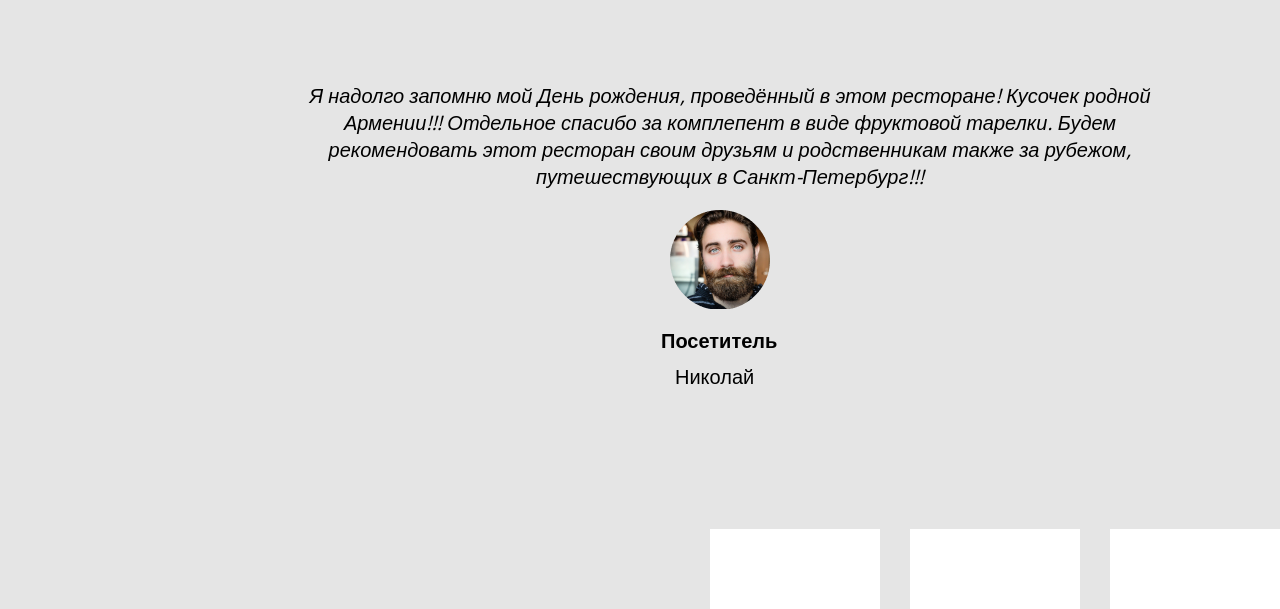
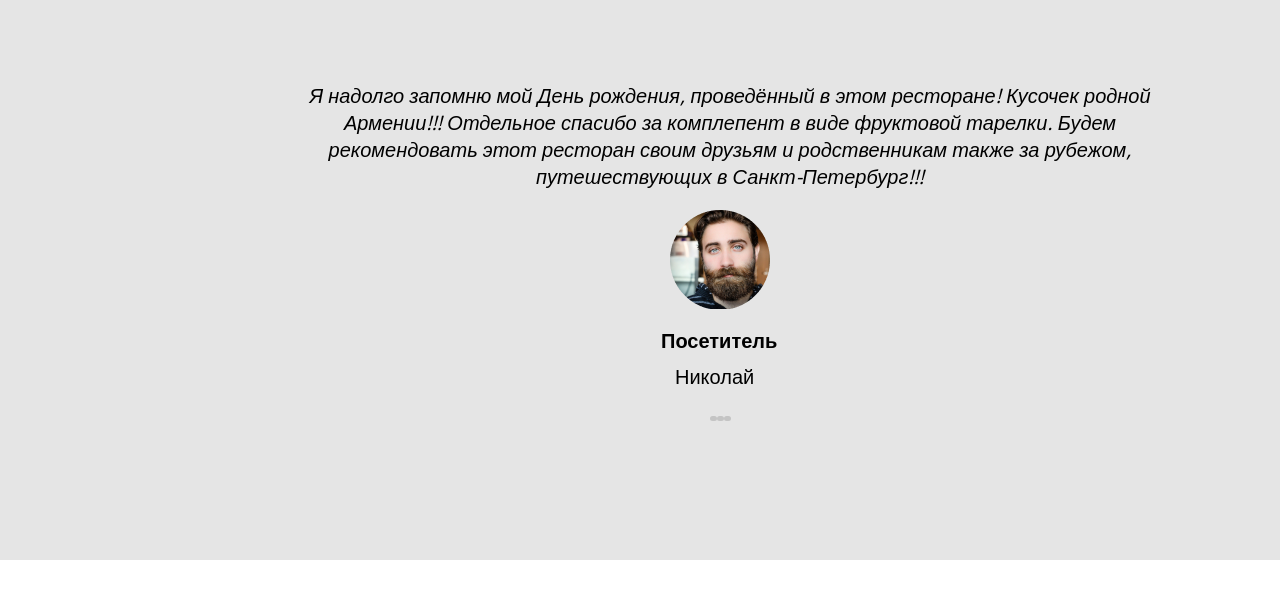
Before and after one commit to IgorLutoshkin/My-portfolio, a plain HTML site: page Our restaurant/index.html in a window 1280 px wide. Shown: the part 4167-4776 px from the top of the page. After the commit the page ends 4727 px from the top, so only its background shows below. Drawn offline with nearby package versions, Linux system fonts and the light colour scheme.

Commit message:
'feat: add scroll-menu__item/css'

```diff
--- a/Our restaurant/css/style.css
+++ b/Our restaurant/css/style.css
@@ -587,6 +587,7 @@ a {
 /* start feedback */
 .feedback {
   background-color: #e5e5e5;
+  padding-bottom: 139px;
 }
 .feedback__desc-wrap {
   padding-left: 270px;
@@ -594,7 +595,6 @@ a {
   padding-top: 104px;
   padding-bottom: 20px;
   width: 100%;
-
 }
 .feedback__desc {
   font-style: italic;
@@ -607,7 +607,6 @@ a {
 }
 .feedback__pic-wrap {
   display: block;
-  padding-bottom: 139px;
 }
 .feedback__pic {
   padding-left: 670px;
@@ -625,6 +624,7 @@ a {
   color: #000000;
 }
 .feedback__name {
+  padding-bottom: 26px;
   padding-left: 675px;
   font-style: normal;
   font-weight: 400;
@@ -632,11 +632,25 @@ a {
   line-height: 27px;
   color: #000000;
 }
-.scroll-menu__list{
+.scroll-menu__list {
   padding-left: 710px;
   display: flex;
-  justify-content:start;
+  justify-content: start;
   align-items: center;
 }
-
+.scroll-menu__item {
+  padding-right: 2px;
+  box-sizing: content-box;
+  width: 5px;
+  height: 5px;
+  background-color:#C4C4C4;
+  ;
+  border-radius: 5px;
+}
+.scroll-menu__item:hover {
+  width: 7px;
+  height: 7px;
+  box-sizing: border-box;
+  border: 1px solid #ff7400;
+}
 /* end feedback */
--- a/Our restaurant/index.html
+++ b/Our restaurant/index.html
@@ -348,9 +348,9 @@
       </figure>
 
       <ul class="scroll-menu__list">
-        <li class="scroll menu__item"></li>
-        <li class="scroll menu__item"></li>
-        <li class="scroll menu__item"></li>
+        <li class="scroll-menu__item"></li>
+        <li class="scroll-menu__item"></li>
+        <li class="scroll-menu__item"></li>
       </ul>
     </div>
     <!-- end feedback -->
```
